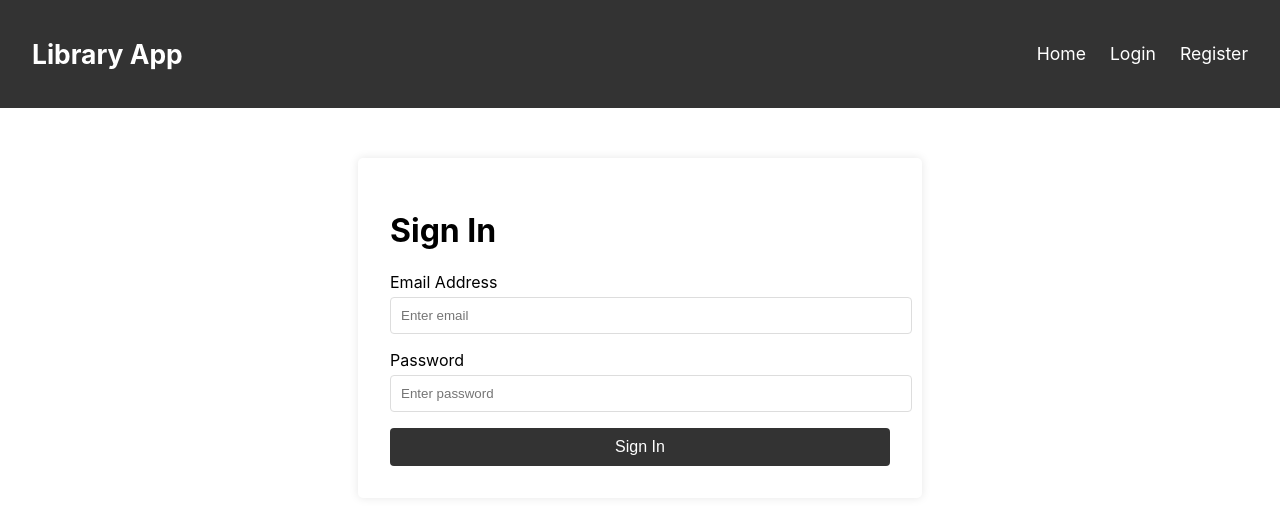
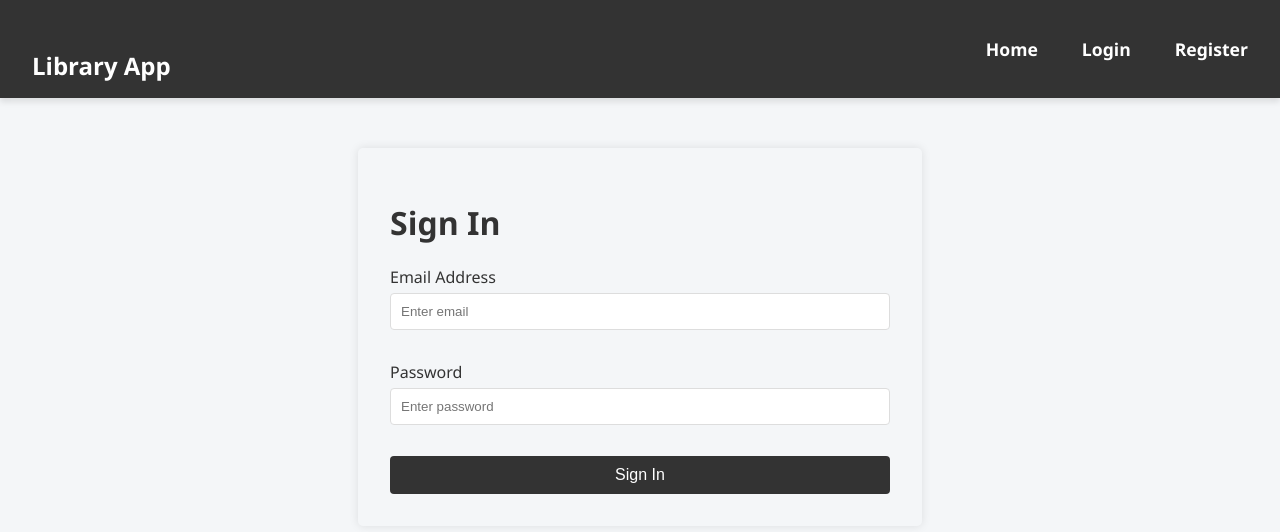
Before and after one commit to TheProblemSolverOvO/LibraryManagementSystem, a React (Create React App) app in the folder client/: page /login in a window 1280 px wide. Shown: the top 532 px of the page. Built offline with nearby package versions, Linux system fonts and the light colour scheme.

Commit message:
Update page title and apply CSS styling

```diff
--- a/client/src/index.css
+++ b/client/src/index.css
@@ -1,13 +1,84 @@
+/* client/src/index.css */
 body {
+  font-family: 'Segoe UI', Tahoma, Geneva, Verdana, sans-serif;
+  background-color: #f4f6f8;
+  color: #333;
   margin: 0;
-  font-family: -apple-system, BlinkMacSystemFont, 'Segoe UI', 'Roboto', 'Oxygen',
-    'Ubuntu', 'Cantarell', 'Fira Sans', 'Droid Sans', 'Helvetica Neue',
-    sans-serif;
-  -webkit-font-smoothing: antialiased;
-  -moz-osx-font-smoothing: grayscale;
+  padding: 0;
 }
 
-code {
-  font-family: source-code-pro, Menlo, Monaco, Consolas, 'Courier New',
-    monospace;
+/* Navbar Styling */
+nav {
+  background-color: #2c3e50;
+  color: white;
+  padding: 1rem 2rem;
+  box-shadow: 0 4px 6px rgba(0,0,0,0.1);
+  display: flex;
+  justify-content: space-between;
+  align-items: center;
 }
+
+nav a {
+  color: #ecf0f1;
+  text-decoration: none;
+  margin-left: 20px;
+  font-weight: 600;
+  transition: color 0.3s;
+}
+
+nav a:hover {
+  color: #3498db;
+}
+
+nav h1 {
+  margin: 0;
+  font-size: 1.5rem;
+}
+
+/* Button Styling */
+button, .btn {
+  background-color: #3498db;
+  color: white;
+  border: none;
+  padding: 10px 20px;
+  border-radius: 6px;
+  cursor: pointer;
+  font-size: 1rem;
+  transition: background-color 0.3s, transform 0.2s;
+}
+
+button:hover {
+  background-color: #2980b9;
+  transform: translateY(-2px);
+}
+
+/* Card/Container Styling */
+.container {
+  max-width: 1200px;
+  margin: 40px auto;
+  padding: 0 20px;
+}
+
+.card {
+  background: white;
+  border-radius: 10px;
+  padding: 25px;
+  box-shadow: 0 2px 10px rgba(0,0,0,0.05);
+  border: 1px solid #eee;
+  margin-bottom: 20px;
+}
+
+/* Form Inputs */
+input {
+  padding: 12px;
+  border: 1px solid #ddd;
+  border-radius: 6px;
+  width: 100%;
+  margin-bottom: 15px;
+  box-sizing: border-box; /* Ensures padding doesn't break width */
+}
+
+input:focus {
+  border-color: #3498db;
+  outline: none;
+}
```
